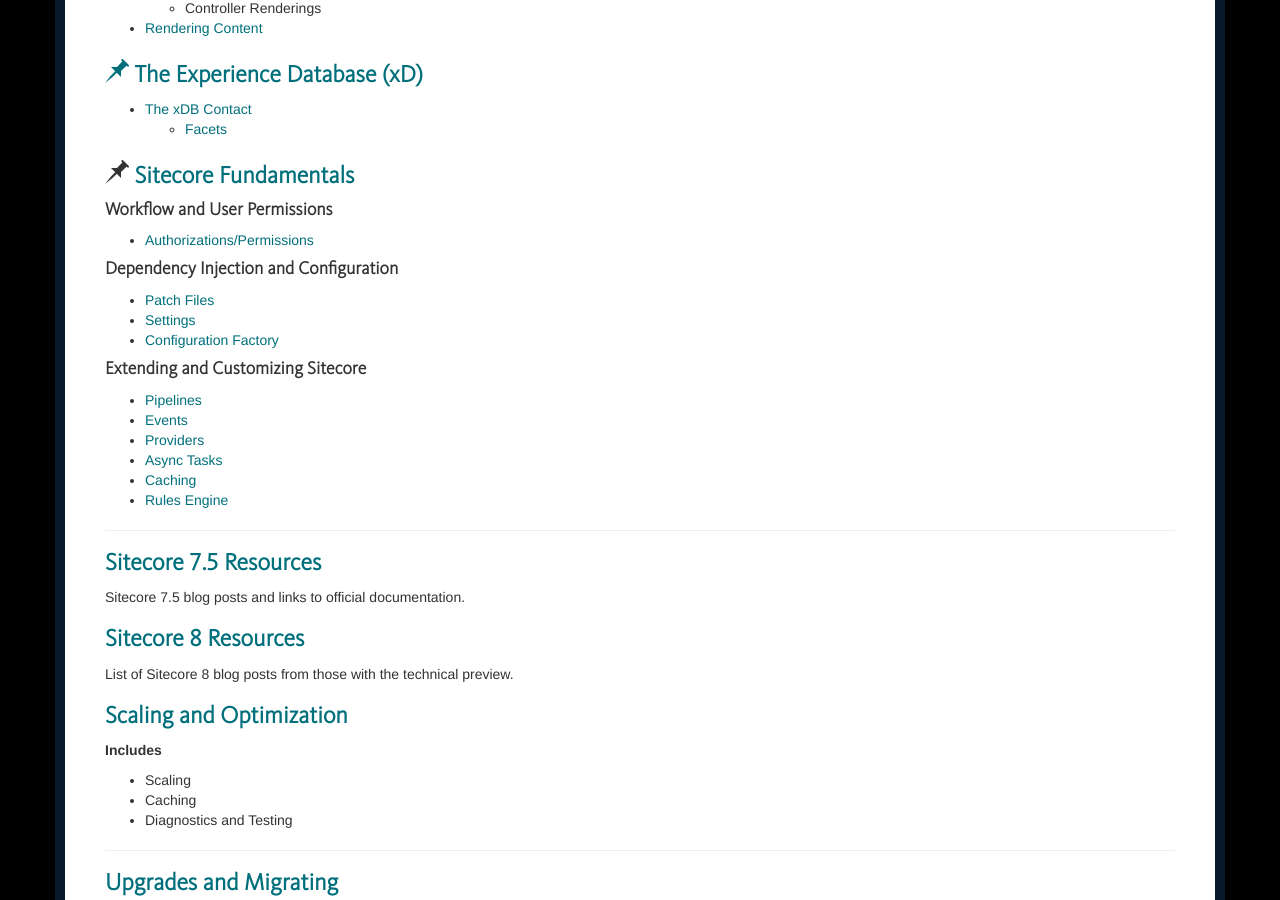
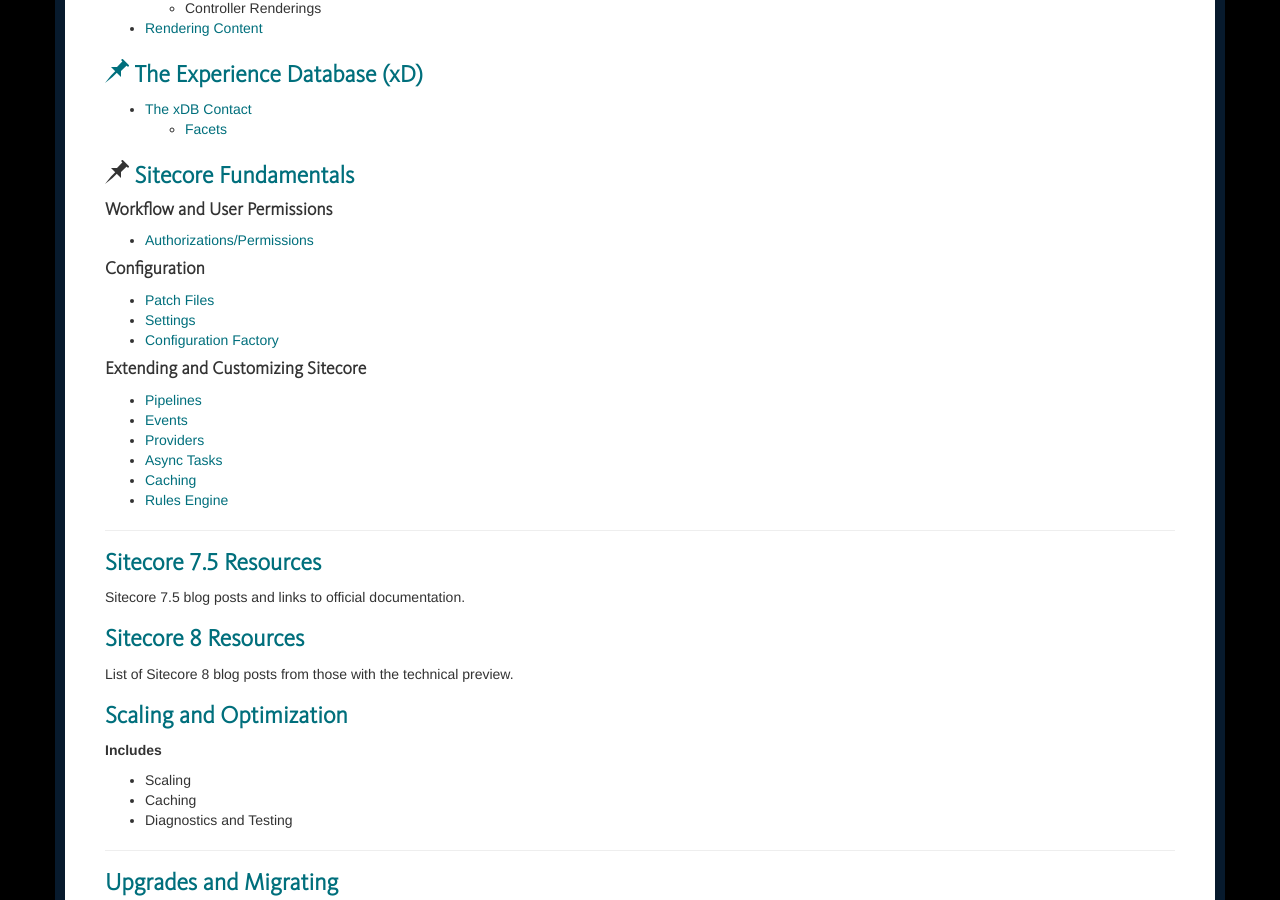
Before and after one commit to Sitecore-Community/docs, a Jekyll site: the page built from index.html, in a window 1280 px wide and 900 px high, scrolled down 850 px. Built offline with Jekyll 4.4.1, drawn with Linux system fonts in a browser that asks for light colours; nearby versions of some CDN libraries; the list of posts is cut into pages by our own code.

Commit message:
Update index.html

```diff
--- a/index.html
+++ b/index.html
@@ -56,7 +56,7 @@
   </li>
 </ul>
 
-<h4>Dependency Injection and Configuration</h4>
+<h4>Configuration</h4>
 <ul>
   <li><a href="{{ site.baseurl }}/documentation/Sitecore Fundamentals/Patch Files">Patch Files</a></li>
   <li><a href="{{ site.baseurl }}/documentation/Sitecore Fundamentals/Settings">Settings</a></li>
```
